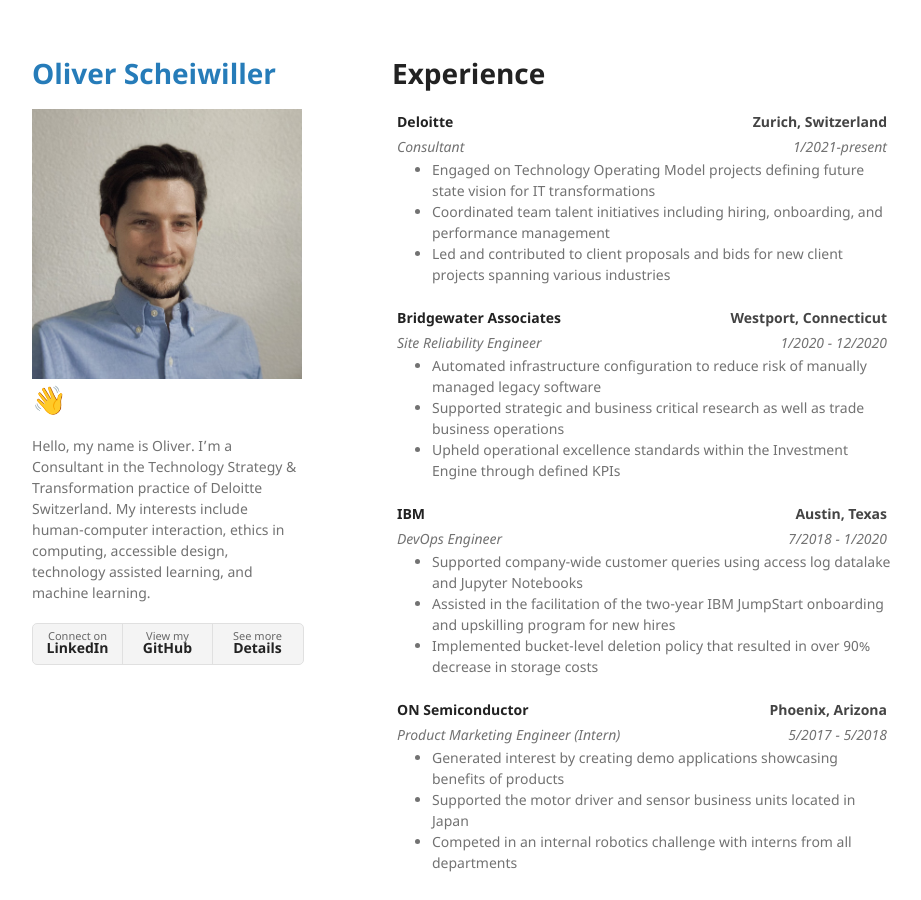
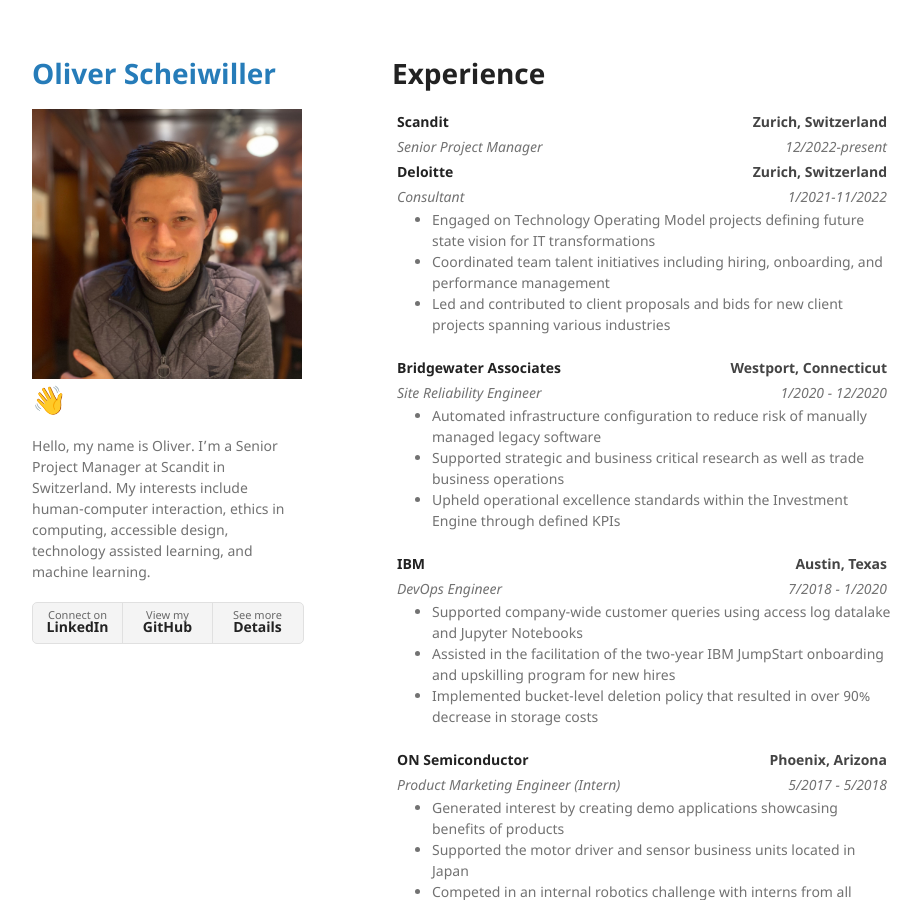
Before and after one commit to oschei/oschei.github.io, a Jekyll site: the page built from detailed.md, in a window 1280 px wide and 900 px high. Shown: the whole window, without its empty margins (178-1099 px from the left). Built offline with Jekyll 4.4.1, drawn with Linux system fonts in a browser that asks for light colours.

Commit message:
updating for life changes

```diff
--- a/_config.yml
+++ b/_config.yml
@@ -1,7 +1,7 @@
 title: Oliver Scheiwiller
 logo: /assets/img/oschei.jpg
 detailed: detailed.html
-intro: Hello, my name is Oliver. I’m a Consultant in the Technology Strategy & Transformation practice of Deloitte Switzerland. My interests include human-computer interaction, ethics in computing, accessible design, technology assisted learning, and machine learning.
+intro: Hello, my name is Oliver. I’m a Senior Project Manager at Scandit in Switzerland. My interests include human-computer interaction, ethics in computing, accessible design, technology assisted learning, and machine learning.
 show_downloads: true
 google_analytics:
 theme: jekyll-theme-minimal
--- a/detailed.md
+++ b/detailed.md
@@ -4,53 +4,58 @@
 
 # Experience
 
-| **Deloitte**        | Zurich, Switzerland |
-|:-------------|------:|
-| *Consultant*           | *1/2021-present*  |
+| **Scandit**              | Zurich, Switzerland |
+|:-------------------------|--------------------:|
+| *Senior Project Manager* | *12/2022-present*   |
+
+
+| **Deloitte** | Zurich, Switzerland |
+|:-------------|--------------------:|
+| *Consultant* | *1/2021-11/2022*    |
 
 - Engaged on Technology Operating Model projects defining future state vision for IT transformations
 - Coordinated team talent initiatives including hiring, onboarding, and performance management
 - Led and contributed to client proposals and bids for new client projects spanning various industries
 
-| **Bridgewater Associates**        | Westport, Connecticut |
-|:-------------|------:|
-| *Site Reliability Engineer*           | *1/2020 - 12/2020*  |
+| **Bridgewater Associates**  | Westport, Connecticut |
+|:----------------------------|----------------------:|
+| *Site Reliability Engineer* | *1/2020 - 12/2020*    |
 
 - Automated infrastructure configuration to reduce risk of manually managed legacy software
 - Supported strategic and business critical research as well as trade business operations
 - Upheld operational excellence standards within the Investment Engine through defined KPIs
 
 
-| **IBM**        | Austin, Texas |
-|:-------------|------:|
-| *DevOps Engineer*           | *7/2018 - 1/2020*  |
+| **IBM**           | Austin, Texas     |
+|:------------------|------------------:|
+| *DevOps Engineer* | *7/2018 - 1/2020* |
 
 - Supported company-wide customer queries using access log datalake and Jupyter Notebooks
 - Assisted in the facilitation of the two-year IBM JumpStart onboarding and upskilling program for new hires
 - Implemented bucket-level deletion policy that resulted in over 90% decrease in storage costs
 
 
-| **ON Semiconductor**        | Phoenix, Arizona |
-|:-------------|------:|
-| *Product Marketing Engineer (Intern)*           | *5/2017 - 5/2018*  |
+| **ON Semiconductor**                  | Phoenix, Arizona  |
+|:--------------------------------------|------------------:|
+| *Product Marketing Engineer (Intern)* | *5/2017 - 5/2018* |
 
 - Generated interest by creating demo applications showcasing benefits of products
 - Supported the motor driver and sensor business units located in Japan
 - Competed in an internal robotics challenge with interns from all departments
 
 
-| **Apple**        | Scottsdale, Arizona |
-|:-------------|------:|
-| *Operations Specialist, Mentor*           | *10/2013 - 5/2017*  |
+| **Apple**                       | Scottsdale, Arizona |
+|:--------------------------------|--------------------:|
+| *Operations Specialist, Mentor* | *10/2013 - 5/2017*  |
 
 - Facilitated Core training for new specialists and managers
 - Improved standing in market metrics with top product delivery and online order confirmation times
 - Coordinated Physical Inventory overnight event, achieving company standard 99% accuracy
 
 
-| **Stadt Zürich, Organisation und Informatik**        | Zurich, Switzerland |
-|:-------------|------:|
-| *Software Development Co-op, Mentor*           | *8/2008 - 8/2012*  |
+| **Stadt Zürich, Organisation und Informatik** | Zurich, Switzerland |
+|:----------------------------------------------|--------------------:|
+| *Software Development Co-op, Mentor*          | *8/2008 - 8/2012*   |
 
 - Developed an application to digitize casted electoral ballots
 - Upgraded outdated Access Databases to .NET WPF applications
@@ -58,11 +63,11 @@
 
 # Education
 
-| **Georgia Institute of Technology**        | Atlanta, Georgia |
-|:-------------|------:|
-| *M.S. Computer Science (Interactive Intelligence)*           | *1/2019 - 5/2022*  |
+| **Georgia Institute of Technology**                | Atlanta, Georgia  |
+|:---------------------------------------------------|------------------:|
+| *M.S. Computer Science (Interactive Intelligence)* | *1/2019 - 5/2022* |
 
 
-| **Arizona State University<br>Ira A. Fulton Schools of Engineering**        | Tempe, Arizona |
-|:-------------|------:|
-| *B.S.E. Computer Systems Engineering*           | *8/2014 - 8/2018*  |
+| **Arizona State University<br>Ira A. Fulton Schools of Engineering** | Tempe, Arizona     |
+|:---------------------------------------------------------------------|-------------------:|
+| *B.S.E. Computer Systems Engineering*                                | *8/2014 - 8/2018*  |
```
Also changed, not shown: index.md (+2 -1 lines), assets/img/oschei.jpg.
